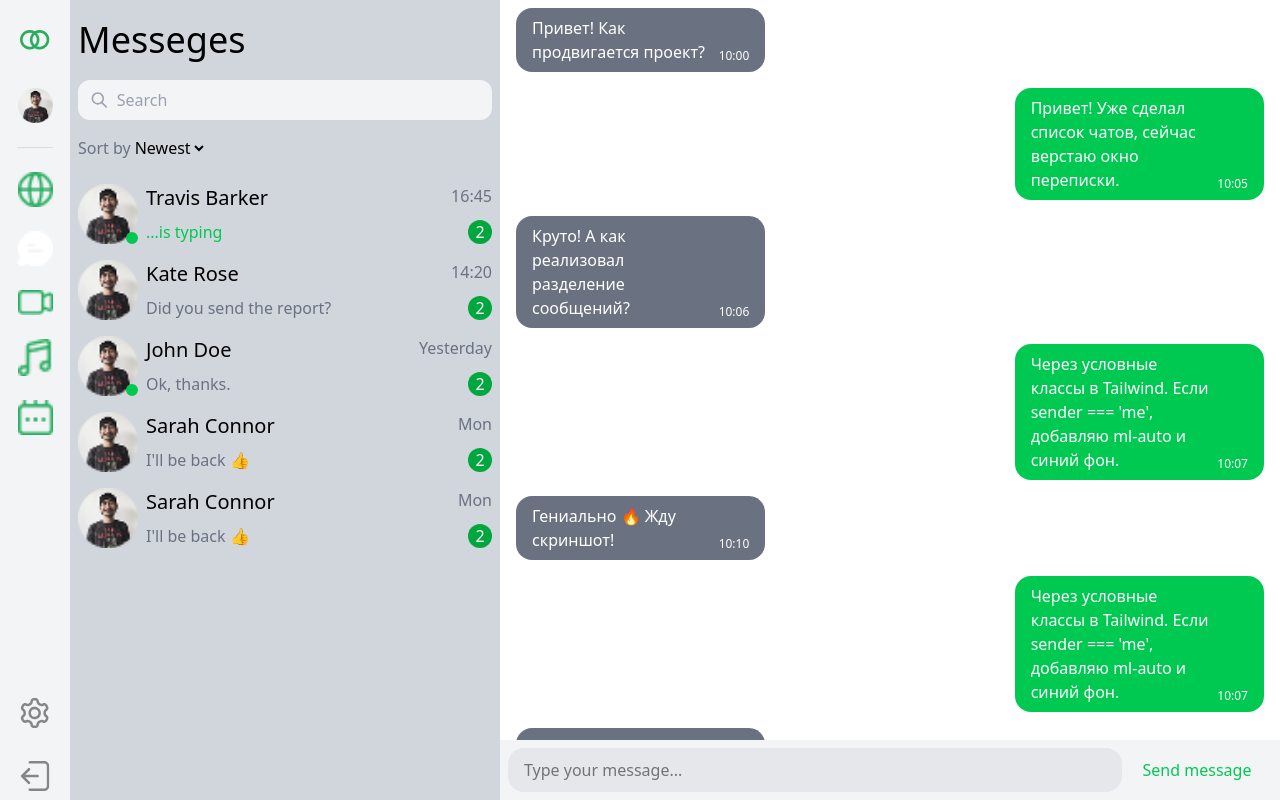
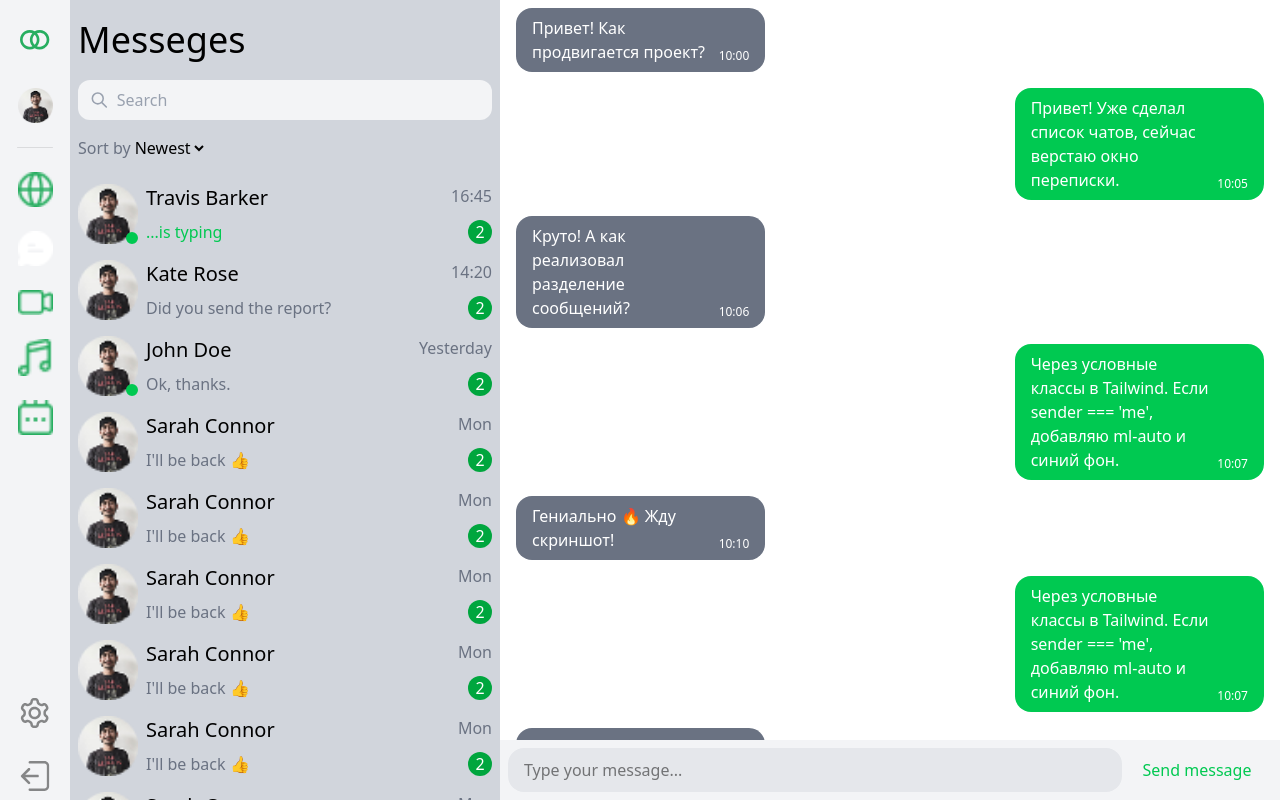
Before and after one commit to M00N77/Messenger, a React (Vite) app: page / in a window 1280 px wide. Built offline with nearby package versions, Linux system fonts and the light colour scheme.

Commit message:
add scrolling chats

```diff
--- a/src/components/AuthenticatedApp/ChatList.tsx
+++ b/src/components/AuthenticatedApp/ChatList.tsx
@@ -1,4 +1,4 @@
-import ChatItem from "../ChatItem";
+import ChatItem from "./ChatItem";
 
 
 const ChatList = () => {
@@ -11,7 +11,7 @@ const ChatList = () => {
             isOnline: true,
             isTyping: true,
             lastMessage: {
-                count:2,
+                count: 2,
                 text: "See you later!",
                 time: "16:45",
                 status: "read",
@@ -24,7 +24,7 @@ const ChatList = () => {
             isOnline: false,
             isTyping: false,
             lastMessage: {
-                count:2,
+                count: 2,
                 text: "Did you send the report?",
                 time: "14:20",
                 status: "delivered",
@@ -37,7 +37,7 @@ const ChatList = () => {
             isOnline: true,
             isTyping: false,
             lastMessage: {
-                count:2,
+                count: 2,
                 text: "Ok, thanks.",
                 time: "Yesterday",
                 status: "sent",
@@ -50,7 +50,7 @@ const ChatList = () => {
             isOnline: false,
             isTyping: false,
             lastMessage: {
-                count:2,
+                count: 2,
                 text: "I'll be back 👍",
                 time: "Mon",
                 status: "read",
@@ -63,82 +63,136 @@ const ChatList = () => {
             isOnline: false,
             isTyping: false,
             lastMessage: {
+                count: 2,
+                text: "I'll be back 👍",
+                time: "Mon",
+                status: "read",
+            }
+        },
+        {
+            id: 6,
+            name: "Sarah Connor",
+            avatar: "/public/img/avatar.png",
+            isOnline: false,
+            isTyping: false,
+            lastMessage: {
+                count:2,
+                text: "I'll be back 👍",
+                time: "Mon",
+                status: "read",
+            }
+        },{
+            id: 7,
+            name: "Sarah Connor",
+            avatar: "/public/img/avatar.png",
+            isOnline: false,
+            isTyping: false,
+            lastMessage: {
                 count:2,
                 text: "I'll be back 👍",
                 time: "Mon",
                 status: "read",
             }
         },
-        // {
-        //     id: 6,
-        //     name: "Sarah Connor",
-        //     avatar: "/public/img/avatar.png",
-        //     isOnline: false,
-        //     isTyping: false,
-        //     lastMessage: {
-        //         count:2,
-        //         text: "I'll be back 👍",
-        //         time: "Mon",
-        //         status: "read",
-        //     }
-        // },{
-        //     id: 7,
-        //     name: "Sarah Connor",
-        //     avatar: "/public/img/avatar.png",
-        //     isOnline: false,
-        //     isTyping: false,
-        //     lastMessage: {
-        //         count:2,
-        //         text: "I'll be back 👍",
-        //         time: "Mon",
-        //         status: "read",
-        //     }
-        // },
-        // {
-        //     id: 8,
-        //     name: "Sarah Connor",
-        //     avatar: "/public/img/avatar.png",
-        //     isOnline: false,
-        //     isTyping: false,
-        //     lastMessage: {
-        //         count:2,
-        //         text: "I'll be back 👍",
-        //         time: "Mon",
-        //         status: "read",
-        //     }
-        // },
-        // {
-        //     id: 9,
-        //     name: "Sarah Connor",
-        //     avatar: "/public/img/avatar.png",
-        //     isOnline: false,
-        //     isTyping: false,
-        //     lastMessage: {
-        //         count:2,
-        //         text: "I'll be back 👍",
-        //         time: "Mon",
-        //         status: "read",
-        //     }
-        // },
-        // {
-        //     id: 10,
-        //     name: "Sarah Connor",
-        //     avatar: "/public/img/avatar.png",
-        //     isOnline: false,
-        //     isTyping: false,
-        //     lastMessage: {
-        //         count:2,
-        //         text: "I'll be back 👍",
-        //         time: "Mon",
-        //         status: "read",
-        //     }
-        // }
+        {
+            id: 8,
+            name: "Sarah Connor",
+            avatar: "/public/img/avatar.png",
+            isOnline: false,
+            isTyping: false,
+            lastMessage: {
+                count:2,
+                text: "I'll be back 👍",
+                time: "Mon",
+                status: "read",
+            }
+        },
+        {
+            id: 9,
+            name: "Sarah Connor",
+            avatar: "/public/img/avatar.png",
+            isOnline: false,
+            isTyping: false,
+            lastMessage: {
+                count:2,
+                text: "I'll be back 👍",
+                time: "Mon",
+                status: "read",
+            }
+        },
+        {
+            id: 10,
+            name: "Sarah Connor",
+            avatar: "/public/img/avatar.png",
+            isOnline: false,
+            isTyping: false,
+            lastMessage: {
+                count:2,
+                text: "I'll be back 👍",
+                time: "Mon",
+                status: "read",
+            }
+        },
+        {
+            id: 11,
+            name: "Sarah Connor",
+            avatar: "/public/img/avatar.png",
+            isOnline: false,
+            isTyping: false,
+            lastMessage: {
+                count:2,
+                text: "I'll be back 👍",
+                time: "Mon",
+                status: "read",
+            }
+        },
+        {
+            id: 12,
+            name: "Sarah Connor",
+            avatar: "/public/img/avatar.png",
+            isOnline: false,
+            isTyping: false,
+            lastMessage: {
+                count:2,
+                text: "I'll be back 👍",
+                time: "Mon",
+                status: "read",
+            }
+        },
+        {
+            id: 13,
+            name: "Sarah Connor",
+            avatar: "/public/img/avatar.png",
+            isOnline: false,
+            isTyping: false,
+            lastMessage: {
+                count:2,
+                text: "I'll be back 👍",
+                time: "Mon",
+                status: "read",
+            }
+        },
+        {
+            id: 14,
+            name: "Sarah Connor",
+            avatar: "/public/img/avatar.png",
+            isOnline: false,
+            isTyping: false,
+            lastMessage: {
+                count:2,
+                text: "I'll be back 👍",
+                time: "Mon",
+                status: "read",
+            }
+        }
     ];
 
     return (
-        <div>
+        <div  >
             {users.map((user) => (
-                <ChatItem user={user} key={user.id} />
+
+                    <ChatItem user={user} key={user.id} />
+
             ))}
         </div>
     )
--- a/src/components/AuthenticatedApp/SideBar.tsx
+++ b/src/components/AuthenticatedApp/SideBar.tsx
@@ -73,7 +73,7 @@ const SideBar = () => {
                 </div>
             </div>
 
-            <div className="flex flex-1 flex-col  bg-gray-300">
+            <div className="flex flex-1 flex-col bg-gray-300 overflow-y-auto">
                 <div className="flex flex-col px-2 py-4 gap-y-4">
                     <h1 className="h-12 flex items-center text-4xl font-medium">Messeges</h1>
 
```
Also changed, not shown: src/components/AuthenticatedApp/ChatItem.tsx (renamed from src/components/ChatItem.tsx).
